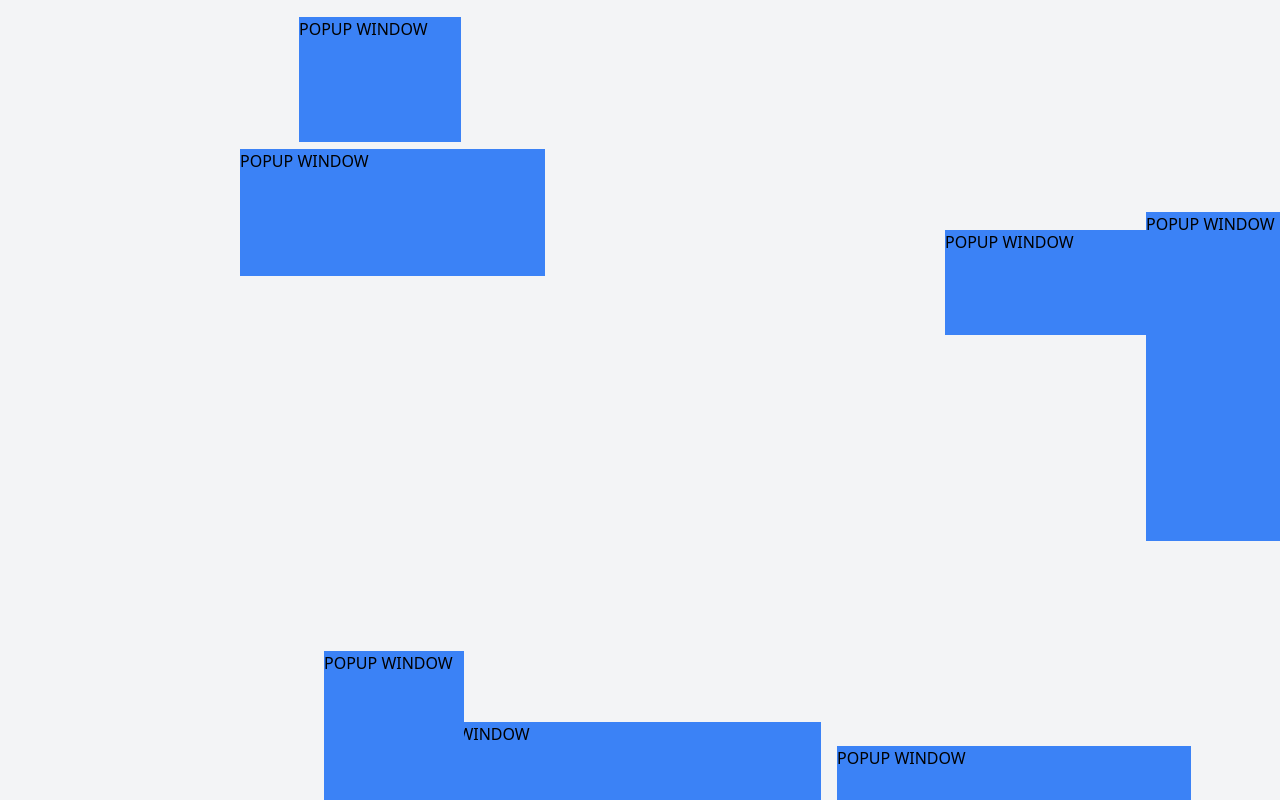
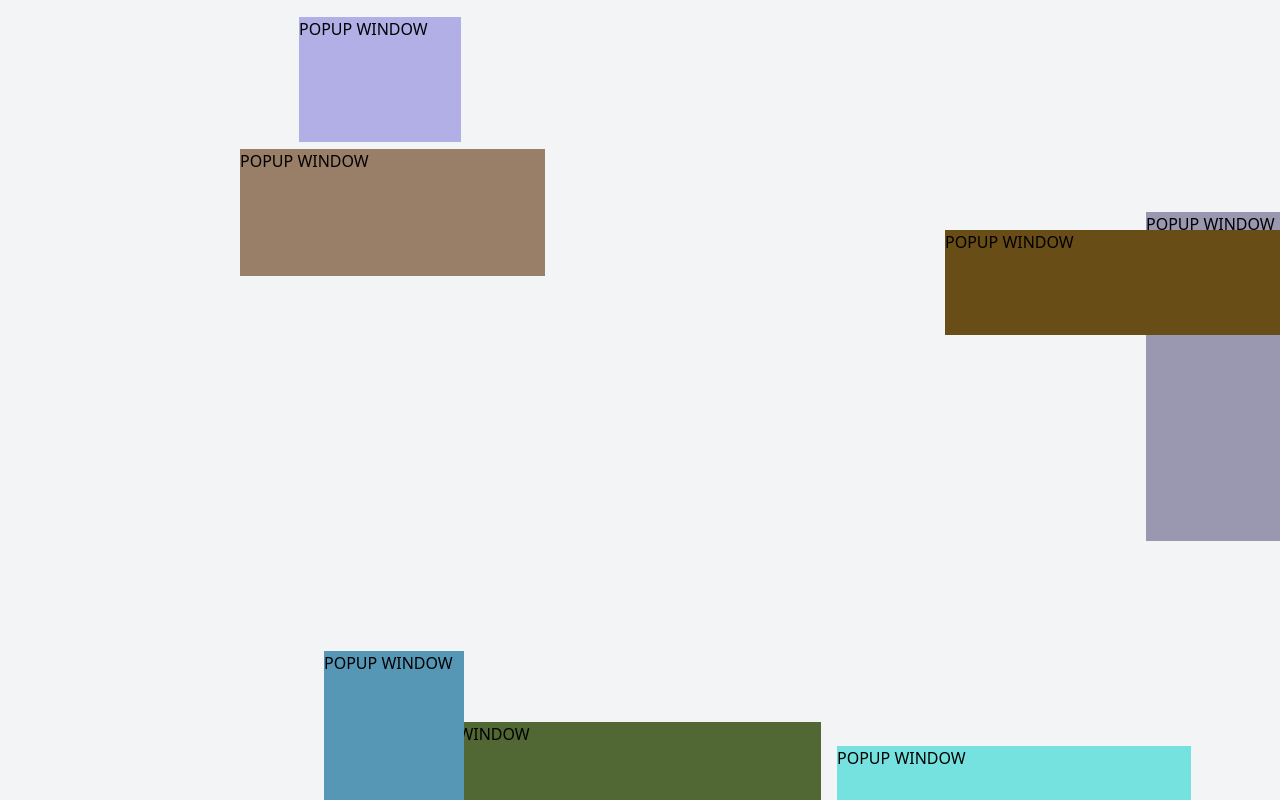
Before and after one commit to Codaea/popupcloser, a Nuxt app: page / in a window 1280 px wide. Shown: the top 800 px of the page. Built offline with nearby package versions, Linux system fonts and the light colour scheme.

Commit message:
added dynamic background color and z-index support to popup component

```diff
--- a/components/popup.vue
+++ b/components/popup.vue
@@ -1,7 +1,7 @@
 <template>
   <div>
  <!-- popup window -->
-        <div class="absolute bg-blue-500" :style="{top: y + 'px', left: x + 'px', width: props.width + 'px', height: props.height + 'px'}" @mousedown="startDrag">
+        <div class="absolute" :style="{top: y + 'px', left: x + 'px', width: props.width + 'px', height: props.height + 'px',zIndex:z, backgroundColor: color }" @mousedown="startDrag">
             <p>POPUP WINDOW</p>
         </div>
   </div>
@@ -14,6 +14,10 @@ const props = defineProps({
         required: true
     },
     y: {
+        type: Number,
+        required: true
+    },
+    z: {
         type: Number,
         required: true
     },
@@ -50,4 +54,8 @@ function dragEl(e: MouseEvent) {
         y.value = e.clientY - offSetY.value;
     }
 }
+
+
+// random color
+const color = ref('#'+(Math.random()*0xFFFFFF<<0).toString(16));
 </script>
```
